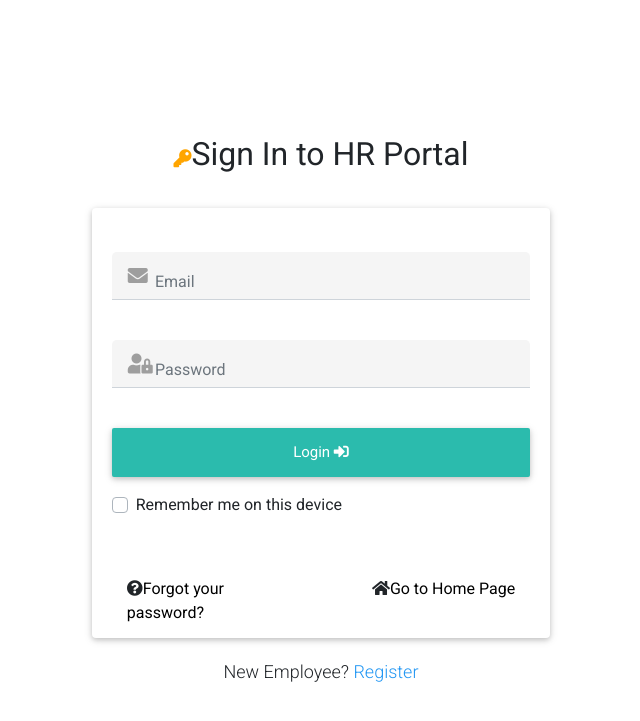
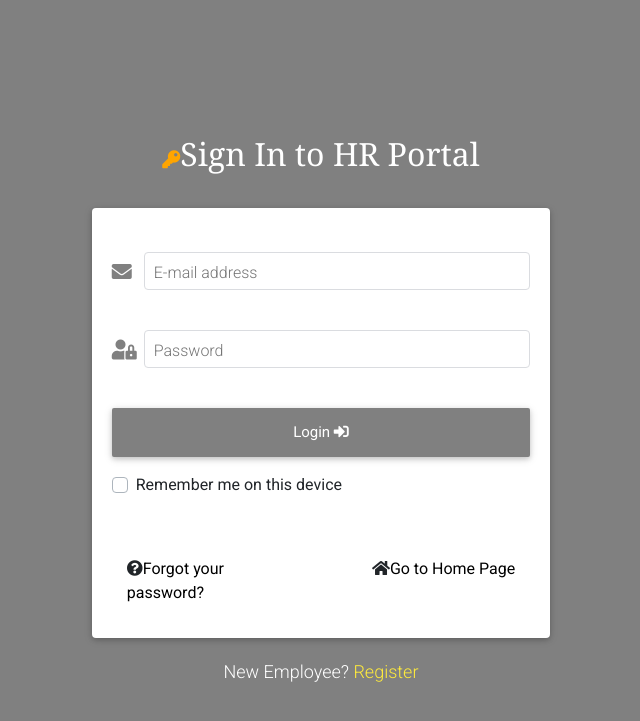
Before and after one commit to adey-px/hr-manager, a Flask app: page /login in a window 1280 px wide. Shown: the top 721 px of the page, without its empty margins (319-959 px from the left). Run offline with Flask 2, Linux system fonts and the light colour scheme; some libraries are stand-ins or nearby versions.

Commit message:
Add background color to login page

```diff
--- a/static/css/style.css
+++ b/static/css/style.css
@@ -103,8 +103,9 @@ body {
 }
 
 /* Login page */
-.login-page {
+.login-header {
     margin-top: 130px;
+    font-family: Georgia, 'Times New Roman', Times, serif;
 }
 
 .login-card {
@@ -116,10 +117,6 @@ body {
 .login-key {
     font-size: 18px;
     color: orange;
-}
-
-.input-prefix {
-    font-size: 20px;
 }
 
 .login-label {
--- a/templates/dashboard.html
+++ b/templates/dashboard.html
@@ -18,6 +18,9 @@
     {% endwith %}
   </section>
 
+  <div class="container">
+    <div class="row">
+      <div class="col">
         <div class="card card-dashboard mx-auto">
           <div class="card-body">
               <h1 class="text-center"><i class="far fa-user fa-border cyan-text employee-icon"></i></h1>
@@ -73,5 +76,8 @@
               </div>
           </div>
       </div>
+      </div>
+    </div>
+  </div>
 
 {% endblock %}
--- a/templates/login.html
+++ b/templates/login.html
@@ -13,10 +13,10 @@
     <link rel="stylesheet" href="{{ url_for('static', filename='css/style.css') }}" type="text/css">
     <title>Sign In - HR Portal</title>
 </head>
-<body>
+<body style="background-color: gray;">
 
-    <div class="h2-responsive text-center font-weight-bolder login-page">
-        <i class="fas fa-key login-key"></i>Sign In to HR Portal
+    <div class="h2-responsive text-center font-weight-bolder login-header white-text">
+        <i class="fas fa-key login-key"></i><span>Sign In to HR Portal</span>
     </div>
     <section>
         <!-- flash messages -->
@@ -35,22 +35,23 @@
             <div class="card-body">
                 <form method="POST" action="{{ url_for('login') }}">
 
-                    <div class="md-form md-bg input-with-pre-icon">
-                        <i class="fas fa-envelope input-prefix grey-text" ></i>
-                        <input type="text" name="email" id="email" class="form-control validate" placeholder="Email" required>
-                        <label for="email"></label>
-                    </div>
+                    <div class="md-form md-outline">
+                        <i class="fas fa-envelope prefix" style="color: gray;"></i>
+                        <input type="text" name="email" id="email" class="form-control validate" required>
+                        <label for="email">E-mail address</label>
+                      </div>
 
-                    <div class="md-form md-bg input-with-pre-icon">
-                        <i class="fas fa-user-lock input-prefix grey-text"></i>
+                    <div class="md-form md-outline">
+                        <i class="fas fa-user-lock prefix" style="color: gray"></i>
                         <input type="password" name="password" id="password" minilenght="5"
-                            maxlength="15" pattern="^[a-zA-Z0-9]{5,15}$" class="form-control validate" placeholder="Password" required>
-                        <label for="password"></label>
-                    </div>
+                            maxlength="15" pattern="^[a-zA-Z0-9]{5,15}$" class="form-control validate" required>
+                        <label for="password">Password</label>
+                      </div>
 
                     <div class="form-group row text-center">
                         <div class="col">
-                            <button type="submit" class="btn btn-block default-color white-text text-center login-label text-capitalize">
+                            <button type="submit" class="btn btn-block white-text text-center login-label text-capitalize"
+                                style="background-color: gray;">
                                 Login <i class="fas fa-sign-in-alt"></i>
                             </button>
                         </div>
@@ -63,12 +64,12 @@
                 <div class="row inner-links">
                     <div class="col text-left">
                         <div class="col">
-                                <i class="fas fa-question-circle"></i><a href="#"><span style="color: black;">Forgot your password?</span> </a>
+                            <i class="fas fa-question-circle"></i><a href="#"><span style="color: black;">Forgot your password?</span></a>
                         </div>
                     </div>
                     <div class="col text-right">
                         <div class="col">
-                                <i class="fas fa-home"></i><a href="{{ url_for('home') }}"><span style="color: black;">Go to Home Page</span></a>
+                            <i class="fas fa-home"></i><a href="{{ url_for('home') }}"><span style="color: black;">Go to Home Page</span></a>
                         </div>
                     </div>
                 </div>
@@ -78,9 +79,9 @@
 
     <div class="row card-bottom card-login-bottom">
         <div class="col sm12">
-            <p class="text-center">
+            <p class="text-center white-text">
                 New Employee?
-                <a href="{{ url_for('register') }}" class="blue-text">Register</a>
+                <a href="{{ url_for('register') }}" class="yellow-text">Register</a>
             </p>
         </div>
     </div>
```
Also changed, not shown: templates/add_employee.html (+8 -1 lines), templates/register.html (+6 -5 lines). Lines whose indentation alone changed are shown as unchanged.
